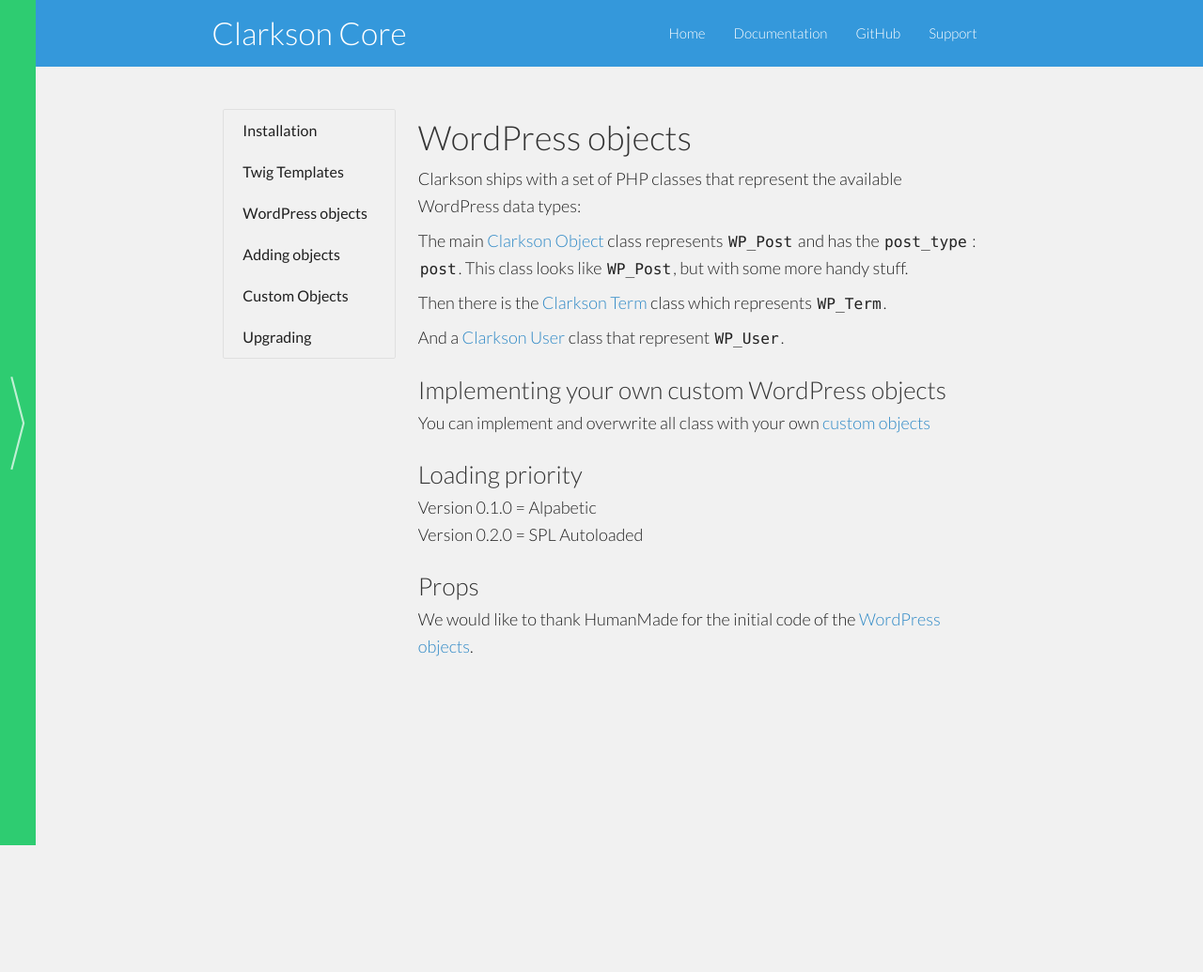
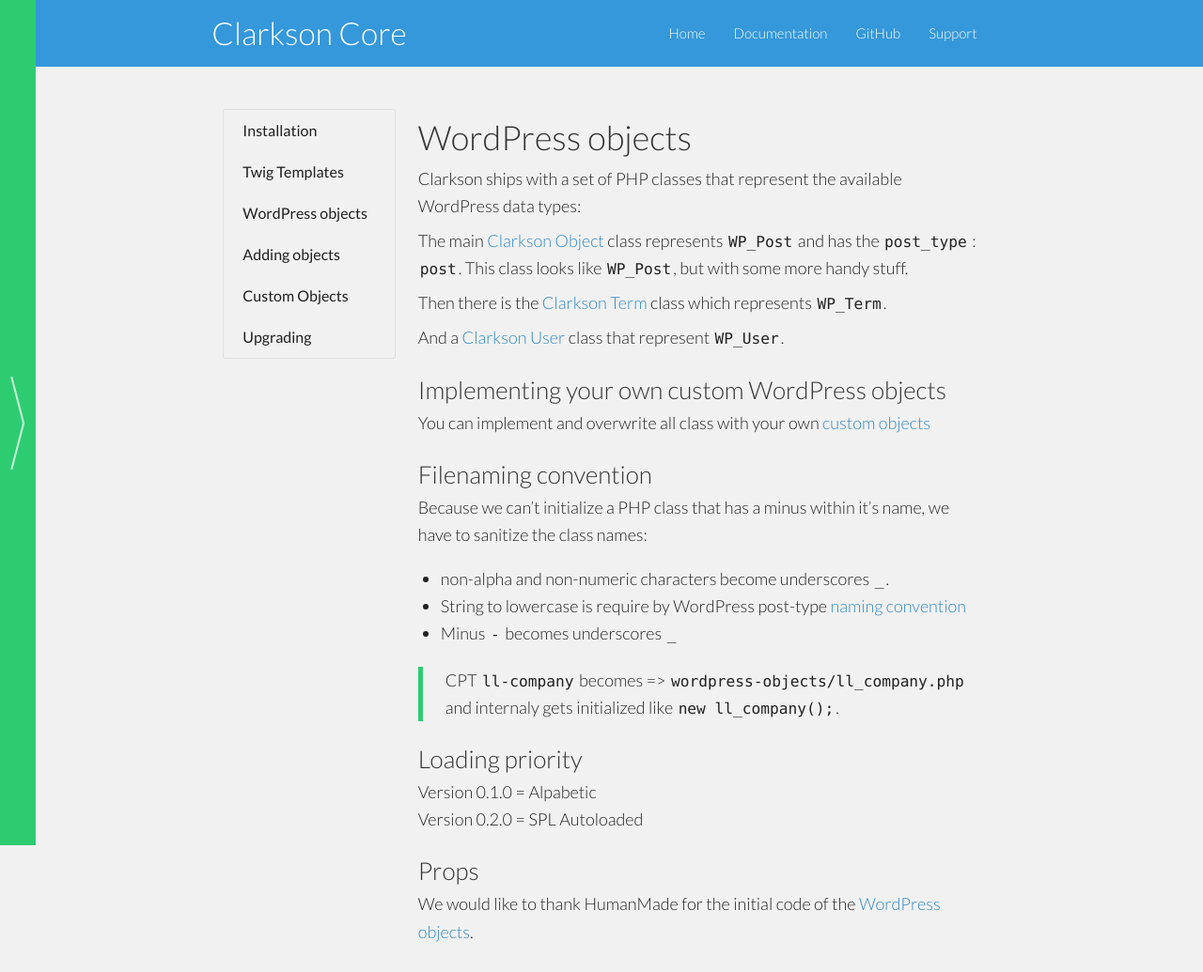
Before and after one commit to level-level/Clarkson-Theme, a Jekyll site: the page built from core/docs/wordpress-objects.md, in a window 1280 px wide. Shown: the whole page at 94% size. Built offline with Jekyll 4.4.1, drawn with Linux system fonts in a browser that asks for light colours; some web fonts are replaced; before the commit the page ends 900 px from its top, so only the background shows below that.

Commit message:
Add info about 0.2.0 naming convention

```diff
--- a/core/docs/wordpress-objects.md
+++ b/core/docs/wordpress-objects.md
@@ -15,6 +15,16 @@ And a [Clarkson User](https://github.com/level-level/Clarkson-Core/blob/master/w
 ## Implementing your own custom WordPress objects
 You can implement and overwrite all class with your own [custom objects](/core/docs/custom-objects.html)
 
+## Filenaming convention
+
+Because we can't initialize a PHP class that has a minus within it's name, we have to sanitize the class names:
+
+- non-alpha and non-numeric characters become underscores `_`.
+- String to lowercase is require by WordPress post-type [naming convention](https://codex.wordpress.org/Function_Reference/register_post_type#post_type){:target="_blank"}
+- Minus `-` becomes underscores `_`
+
+
+> CPT `ll-company` becomes => `wordpress-objects/ll_company.php` and internaly gets initialized like `new ll_company();`.
 
 ## Loading priority
 Version 0.1.0 = Alpabetic
```
Also changed, not shown: core/docs/custom-objects.md (line endings or trailing spaces).
